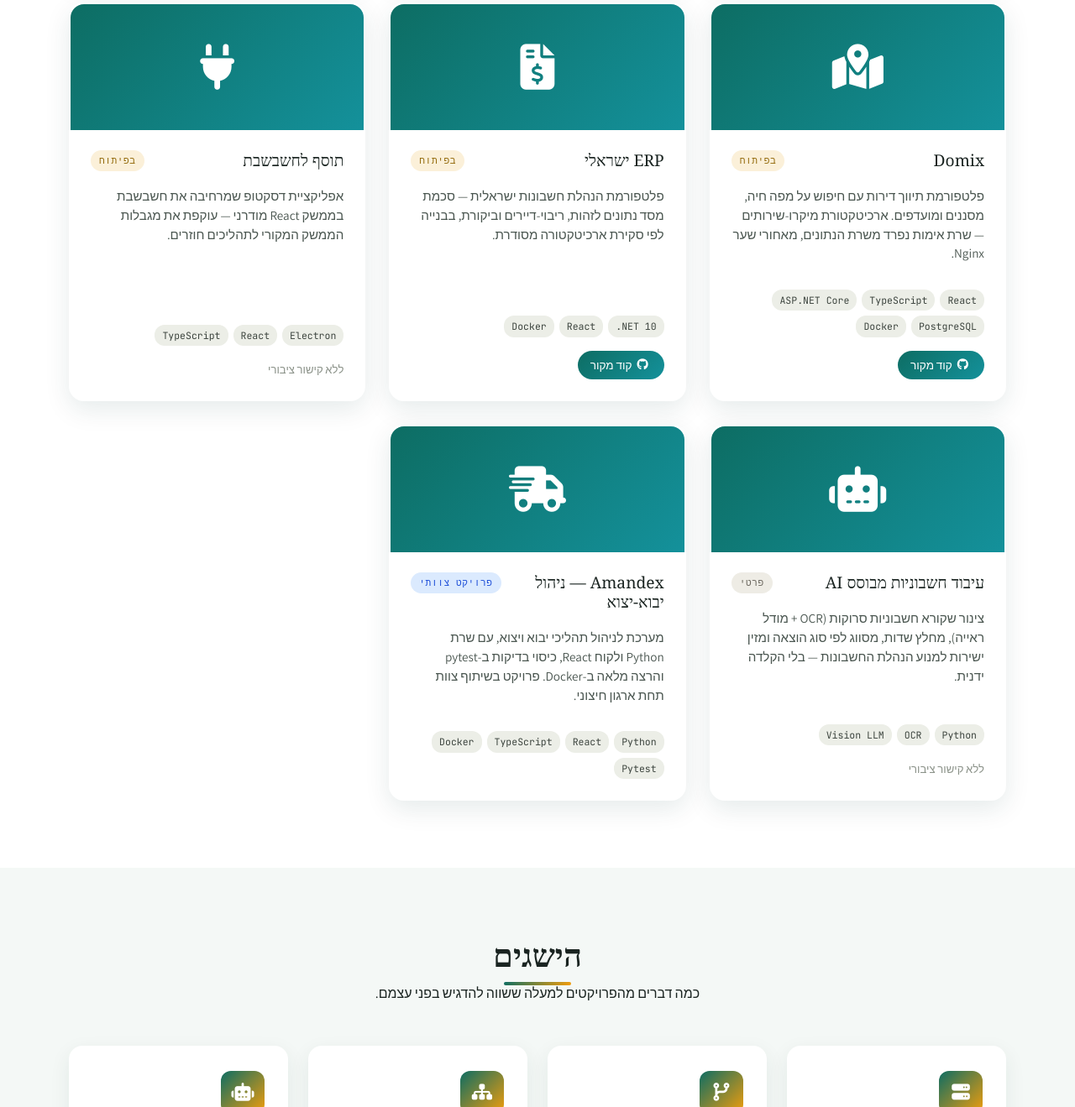
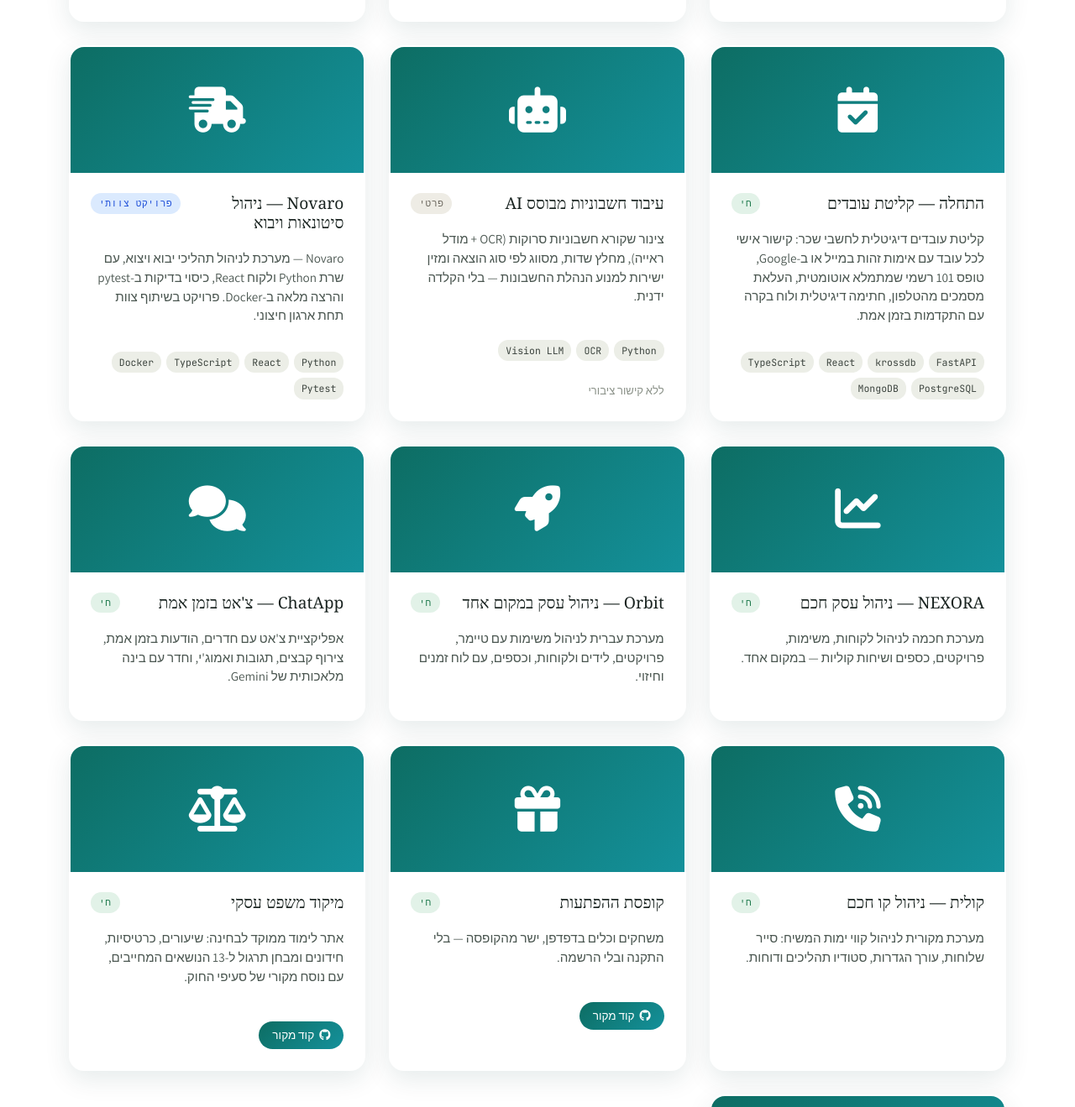
Before and after one commit to ayal408/a4u, a plain HTML site: page index.html in a window 1280 px wide. Shown: the part 1481-2800 px from the top of the page at 84% size. Drawn offline with nearby package versions, Linux system fonts and the light colour scheme; a web font is replaced by a local one.

Commit message:
Update the portfolio, no server links (#1)
Co-Authored-By: Claude Sonnet 5.5 <noreply@anthropic.com>

```diff
--- a/index.html
+++ b/index.html
@@ -610,6 +610,16 @@
                 border-radius: 2px;
             }
         </style>
+        <style>
+            /* Tidy buttons: the page is RTL but Bootstrap's me-* spacing is left-to-right, so icons touched the text.
+               Spacing between icon and text now comes from "gap" for every button. */
+            .btn i, .project-links a i { margin: 0 !important; }
+            .hero-cta .btn, .contact-links .btn { display: inline-flex; align-items: center; justify-content: center; gap: 8px; }
+            /* Project buttons: one tidy row that wraps with equal spacing, equal heights */
+            .project-links { display: flex; flex-wrap: wrap; gap: 8px; margin-top: 14px; }
+            .project-links a { margin: 0; padding: 8px 16px; font-size: 0.85rem; line-height: 1.3; white-space: nowrap; flex: 0 0 auto; }
+            .project-links a:hover { transform: none; }
+        </style>
     </head>
     <body id="body">
         <!-- Fixed Navigation -->
@@ -684,21 +694,6 @@
                     <p class="section-sub fade-in">מדגם מהמאגר שלי — פרויקטים חיים, בפיתוח, ופרויקטים פרטיים.</p>
                     <div class="project-grid">
                         <div class="project-card fade-in">
-                            <div class="project-image"><i class="fas fa-calendar-check"></i></div>
-                            <div class="project-content">
-                                <div class="project-top">
-                                    <h4>מערכת ניהול תורים לטיפולים</h4>
-                                    <span class="status" data-s="live">חי</span>
-                                </div>
-                                <p>מערכת קביעת תורים מלאה למרפאה — יומן, ניהול מטופלים והתראות, בפרודקשן ומשרתת משתמשים בפועל.</p>
-                                <div class="tech-tags"><span>Python</span><span>PostgreSQL</span><span>Docker</span><span>DuckDNS</span></div>
-                                <div class="project-links">
-                                    <a href="https://levmenachem.duckdns.org" target="_blank" rel="noopener"><i class="fas fa-external-link-alt me-1"></i>פרויקט חי</a>
-                                </div>
-                            </div>
-                        </div>
-
-                        <div class="project-card fade-in">
                             <div class="project-image"><i class="fas fa-database"></i></div>
                             <div class="project-content">
                                 <div class="project-top">
@@ -709,6 +704,7 @@
                                 <div class="tech-tags"><span>Python</span><span>PostgreSQL</span><span>MongoDB</span><span>Qdrant</span></div>
                                 <div class="project-links">
                                     <a href="https://github.com/ayal408/krossdb" target="_blank" rel="noopener"><i class="fab fa-github me-1"></i>קוד מקור</a>
+                                    <a href="https://pypi.org/project/krossdb/" target="_blank" rel="noopener"><i class="fas fa-box-open me-1"></i>הספרייה ב־PyPI</a>
                                     <a href="https://ayal408.github.io/krossdb/" target="_blank" rel="noopener"><i class="fas fa-book me-1"></i>תיעוד ואתר הספריה</a>
                                 </div>
                             </div>
@@ -735,7 +731,7 @@
                             <div class="project-content">
                                 <div class="project-top">
                                     <h4>Domix</h4>
-                                    <span class="status" data-s="dev">בפיתוח</span>
+                                    <span class="status" data-s="live">חי</span>
                                 </div>
                                 <p>פלטפורמת תיווך דירות עם חיפוש על מפה חיה, מסננים ומועדפים. ארכיטקטורת מיקרו-שירותים — שרת אימות נפרד משרת הנתונים, מאחורי שער Nginx.</p>
                                 <div class="tech-tags"><span>React</span><span>TypeScript</span><span>ASP.NET Core</span><span>PostgreSQL</span><span>Docker</span></div>
@@ -746,30 +742,14 @@
                         </div>
 
                         <div class="project-card fade-in">
-                            <div class="project-image"><i class="fas fa-file-invoice-dollar"></i></div>
+                            <div class="project-image"><i class="fas fa-calendar-check"></i></div>
                             <div class="project-content">
                                 <div class="project-top">
-                                    <h4>ERP ישראלי</h4>
-                                    <span class="status" data-s="dev">בפיתוח</span>
+                                    <h4>התחלה — קליטת עובדים</h4>
+                                    <span class="status" data-s="live">חי</span>
                                 </div>
-                                <p>פלטפורמת הנהלת חשבונות ישראלית — סכמת מסד נתונים לזהות, ריבוי-דיירים וביקורת, בבנייה לפי סקירת ארכיטקטורה מסודרת.</p>
-                                <div class="tech-tags"><span>.NET 10</span><span>React</span><span>Docker</span></div>
-                                <div class="project-links">
-                                    <a href="https://github.com/ayal408/israeli-erp" target="_blank" rel="noopener"><i class="fab fa-github me-1"></i>קוד מקור</a>
-                                </div>
-                            </div>
-                        </div>
-
-                        <div class="project-card fade-in">
-                            <div class="project-image"><i class="fas fa-plug"></i></div>
-                            <div class="project-content">
-                                <div class="project-top">
-                                    <h4>תוסף לחשבשבת</h4>
-                                    <span class="status" data-s="dev">בפיתוח</span>
-                                </div>
-                                <p>אפליקציית דסקטופ שמרחיבה את חשבשבת בממשק React מודרני — עוקפת את מגבלות הממשק המקורי לתהליכים חוזרים.</p>
-                                <div class="tech-tags"><span>Electron</span><span>React</span><span>TypeScript</span></div>
-                                <div class="project-links"><span class="no-link">ללא קישור ציבורי</span></div>
+                                <p>קליטת עובדים דיגיטלית לחשבי שכר: קישור אישי לכל עובד עם אימות זהות במייל או ב-Google, טופס 101 רשמי שמתמלא אוטומטית, העלאת מסמכים מהטלפון, חתימה דיגיטלית ולוח בקרה עם התקדמות בזמן אמת.</p>
+                                <div class="tech-tags"><span>FastAPI</span><span>krossdb</span><span>React</span><span>TypeScript</span><span>PostgreSQL</span><span>MongoDB</span></div>
                             </div>
                         </div>
 
@@ -790,11 +770,98 @@
                             <div class="project-image"><i class="fas fa-truck-fast"></i></div>
                             <div class="project-content">
                                 <div class="project-top">
-                                    <h4>Amandex — ניהול יבוא-יצוא</h4>
+                                    <h4>Novaro — ניהול סיטונאות ויבוא</h4>
                                     <span class="status" data-s="team">פרויקט צוותי</span>
                                 </div>
-                                <p>מערכת לניהול תהליכי יבוא ויצוא, עם שרת Python ולקוח React, כיסוי בדיקות ב-pytest והרצה מלאה ב-Docker. פרויקט בשיתוף צוות תחת ארגון חיצוני.</p>
+                                <p>Novaro — מערכת לניהול תהליכי יבוא ויצוא, עם שרת Python ולקוח React, כיסוי בדיקות ב-pytest והרצה מלאה ב-Docker. פרויקט בשיתוף צוות תחת ארגון חיצוני.</p>
                                 <div class="tech-tags"><span>Python</span><span>React</span><span>TypeScript</span><span>Docker</span><span>Pytest</span></div>
+                            </div>
+                        </div>
+
+                        <div class="project-card fade-in">
+                            <div class="project-image"><i class="fas fa-chart-line"></i></div>
+                            <div class="project-content">
+                                <div class="project-top">
+                                    <h4>NEXORA — ניהול עסק חכם</h4>
+                                    <span class="status" data-s="live">חי</span>
+                                </div>
+                                <p>מערכת חכמה לניהול לקוחות, משימות, פרויקטים, כספים ושיחות קוליות — במקום אחד.</p>
+                            </div>
+                        </div>
+
+                        <div class="project-card fade-in">
+                            <div class="project-image"><i class="fas fa-rocket"></i></div>
+                            <div class="project-content">
+                                <div class="project-top">
+                                    <h4>Orbit — ניהול עסק במקום אחד</h4>
+                                    <span class="status" data-s="live">חי</span>
+                                </div>
+                                <p>מערכת עברית לניהול משימות עם טיימר, פרויקטים, לידים ולקוחות, וכספים, עם לוח זמנים וחיזוי.</p>
+                            </div>
+                        </div>
+
+                        <div class="project-card fade-in">
+                            <div class="project-image"><i class="fas fa-comments"></i></div>
+                            <div class="project-content">
+                                <div class="project-top">
+                                    <h4>ChatApp — צ'אט בזמן אמת</h4>
+                                    <span class="status" data-s="live">חי</span>
+                                </div>
+                                <p>אפליקציית צ'אט עם חדרים, הודעות בזמן אמת, צירוף קבצים, תגובות ואמוג'י, וחדר עם בינה מלאכותית של Gemini.</p>
+                            </div>
+                        </div>
+
+                        <div class="project-card fade-in">
+                            <div class="project-image"><i class="fas fa-phone-volume"></i></div>
+                            <div class="project-content">
+                                <div class="project-top">
+                                    <h4>קולית — ניהול קו חכם</h4>
+                                    <span class="status" data-s="live">חי</span>
+                                </div>
+                                <p>מערכת מקורית לניהול קווי ימות המשיח: סייר שלוחות, עורך הגדרות, סטודיו תהליכים ודוחות.</p>
+                            </div>
+                        </div>
+
+                        <div class="project-card fade-in">
+                            <div class="project-image"><i class="fas fa-gift"></i></div>
+                            <div class="project-content">
+                                <div class="project-top">
+                                    <h4>קופסת ההפתעות</h4>
+                                    <span class="status" data-s="live">חי</span>
+                                </div>
+                                <p>משחקים וכלים בדפדפן, ישר מהקופסה — בלי התקנה ובלי הרשמה.</p>
+                                <div class="project-links">
+                                    <a href="https://github.com/ayal408/surprise-box" target="_blank" rel="noopener"><i class="fab fa-github me-1"></i>קוד מקור</a>
+                                </div>
+                            </div>
+                        </div>
+
+                        <div class="project-card fade-in">
+                            <div class="project-image"><i class="fas fa-scale-balanced"></i></div>
+                            <div class="project-content">
+                                <div class="project-top">
+                                    <h4>מיקוד משפט עסקי</h4>
+                                    <span class="status" data-s="live">חי</span>
+                                </div>
+                                <p>אתר לימוד ממוקד לבחינה: שיעורים, כרטיסיות, חידונים ומבחן תרגול ל-13 הנושאים המחייבים, עם נוסח מקורי של סעיפי החוק.</p>
+                                <div class="project-links">
+                                    <a href="https://github.com/ayal408/business-law-study" target="_blank" rel="noopener"><i class="fab fa-github me-1"></i>קוד מקור</a>
+                                </div>
+                            </div>
+                        </div>
+
+                        <div class="project-card fade-in">
+                            <div class="project-image"><i class="fas fa-stethoscope"></i></div>
+                            <div class="project-content">
+                                <div class="project-top">
+                                    <h4>netfree-doctor</h4>
+                                    <span class="status" data-s="live">קוד פתוח</span>
+                                </div>
+                                <p>כלי שמאבחן בעיות של "זה לא עובד בנטפרי", מסביר בעברית ומציע תיקונים בטוחים. לא עוקף את הסינון.</p>
+                                <div class="tech-tags"><span>TypeScript</span></div>
+                                <div class="project-links">
+                                    <a href="https://github.com/ayal408/netfree-doctor" target="_blank" rel="noopener"><i class="fab fa-github me-1"></i>קוד מקור</a>
+                                </div>
                             </div>
                         </div>
                     </div>
@@ -922,9 +989,7 @@
             <span>A4U — <span id="year"></span></span> ·
             <a href="https://github.com/ayal408" target="_blank" rel="noopener">github.com/ayal408</a>
         </footer>
-
-        <script src="https://cdnjs.cloudflare.com/ajax/libs/bootstrap/5.3.0/js/bootstrap.bundle.min.js"></script>
-        <script>
+<script>
             document.getElementById('year').textContent = new Date().getFullYear();
 
             function scrollToSection(sectionId, event) {
```
